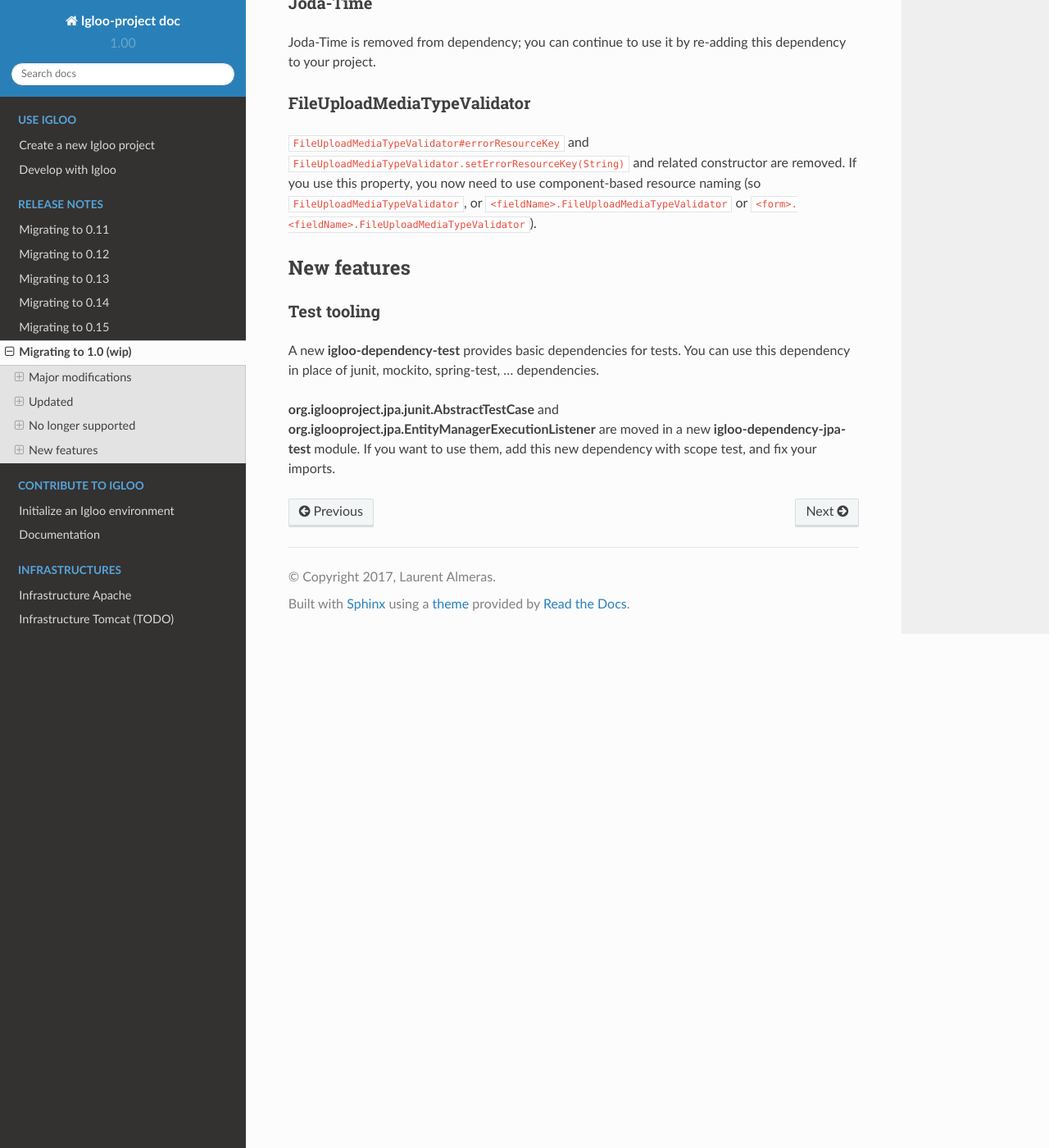
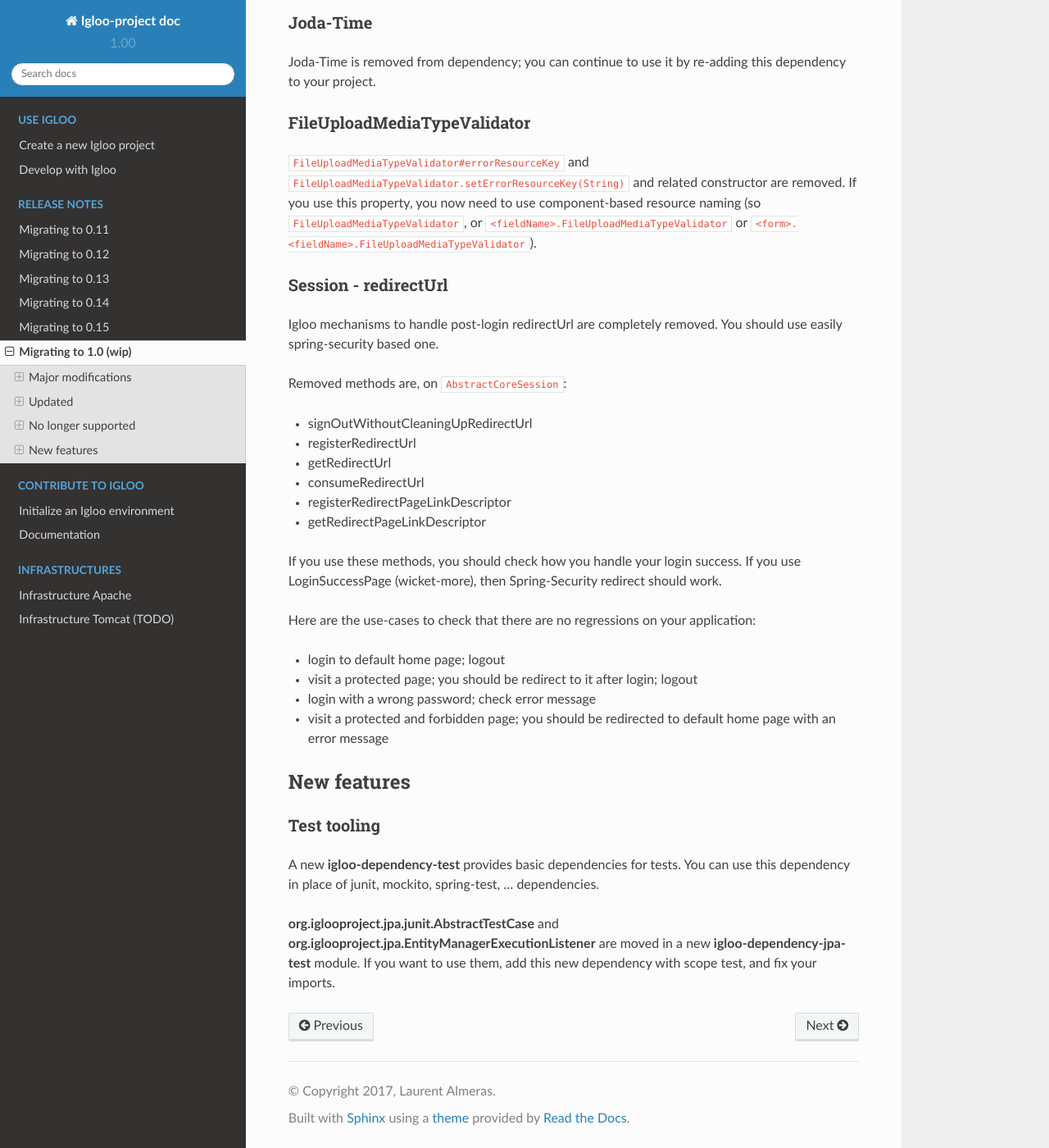
Before and after one commit to igloo-project/igloo-doc, a Sphinx documentation site: the page built from source/release-notes/Migrating-to-1.0.rst, in a window 1280 px wide and 1400 px high, scrolled down 2694 px. Shown: the whole window at 82% size. Built offline with Sphinx 7.4.7 and the Read the Docs theme 2.0.0, drawn with Linux system fonts in a browser that asks for light colours; some of the changed text lies outside the part shown.

Commit message:
removed Session#* redirectUrl-related methods

```diff
--- a/source/release-notes/Migrating-to-1.0.rst
+++ b/source/release-notes/Migrating-to-1.0.rst
@@ -133,6 +133,34 @@ use component-based resource naming (so ``FileUploadMediaTypeValidator``, or
 ``<fieldName>.FileUploadMediaTypeValidator`` or ``<form>.<fieldName>.FileUploadMediaTypeValidator``).
 
 
+Session - redirectUrl
+~~~~~~~~~~~~~~~~~~~~~
+
+Igloo mechanisms to handle post-login redirectUrl are completely removed.
+You should use easily spring-security based one.
+
+Removed methods are, on ``AbstractCoreSession``:
+
+* signOutWithoutCleaningUpRedirectUrl
+* registerRedirectUrl
+* getRedirectUrl
+* consumeRedirectUrl
+* registerRedirectPageLinkDescriptor
+* getRedirectPageLinkDescriptor
+
+If you use these methods, you should check how you handle your login success.
+If you use LoginSuccessPage (wicket-more), then Spring-Security redirect should
+work.
+
+Here are the use-cases to check that there are no regressions on your application:
+
+* login to default home page; logout
+* visit a protected page; you should be redirect to it after login; logout
+* login with a wrong password; check error message
+* visit a protected and forbidden page; you should be redirected to default
+  home page with an error message
+
+
 New features
 ------------
 
```
